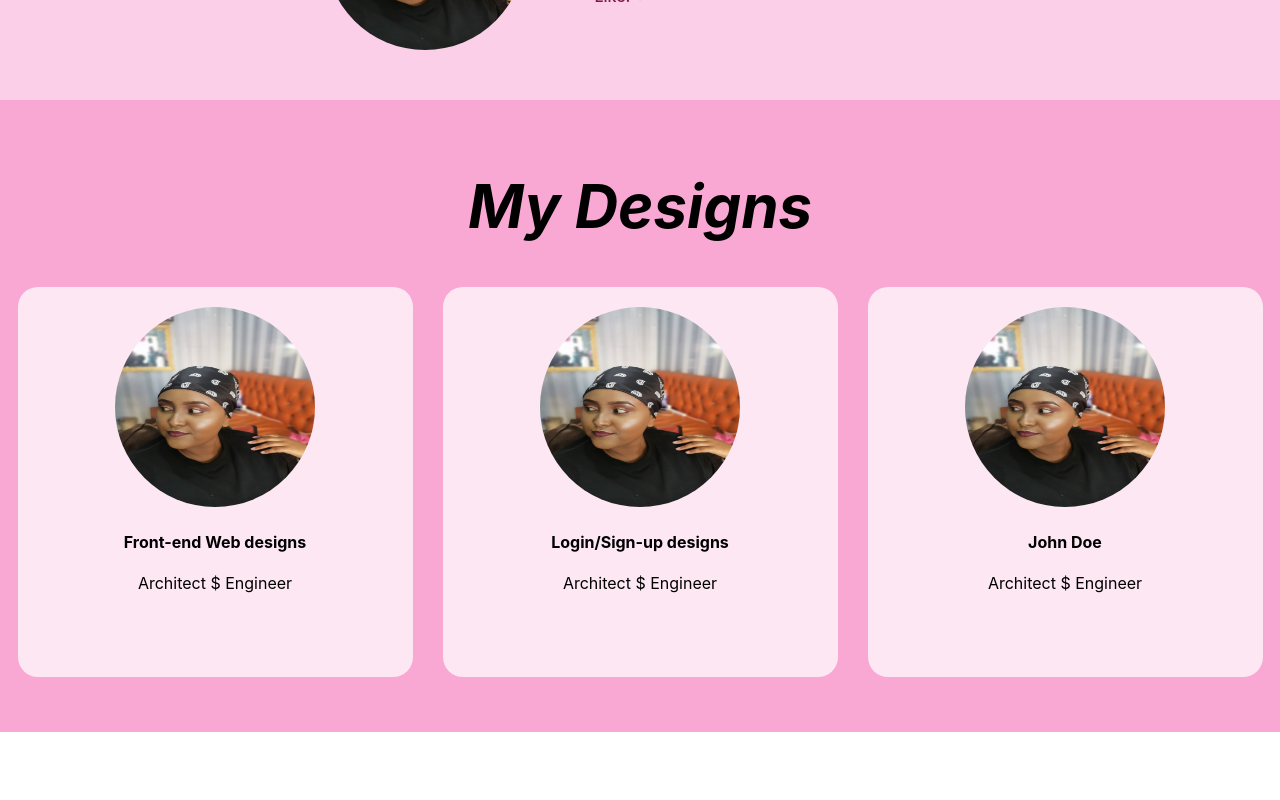
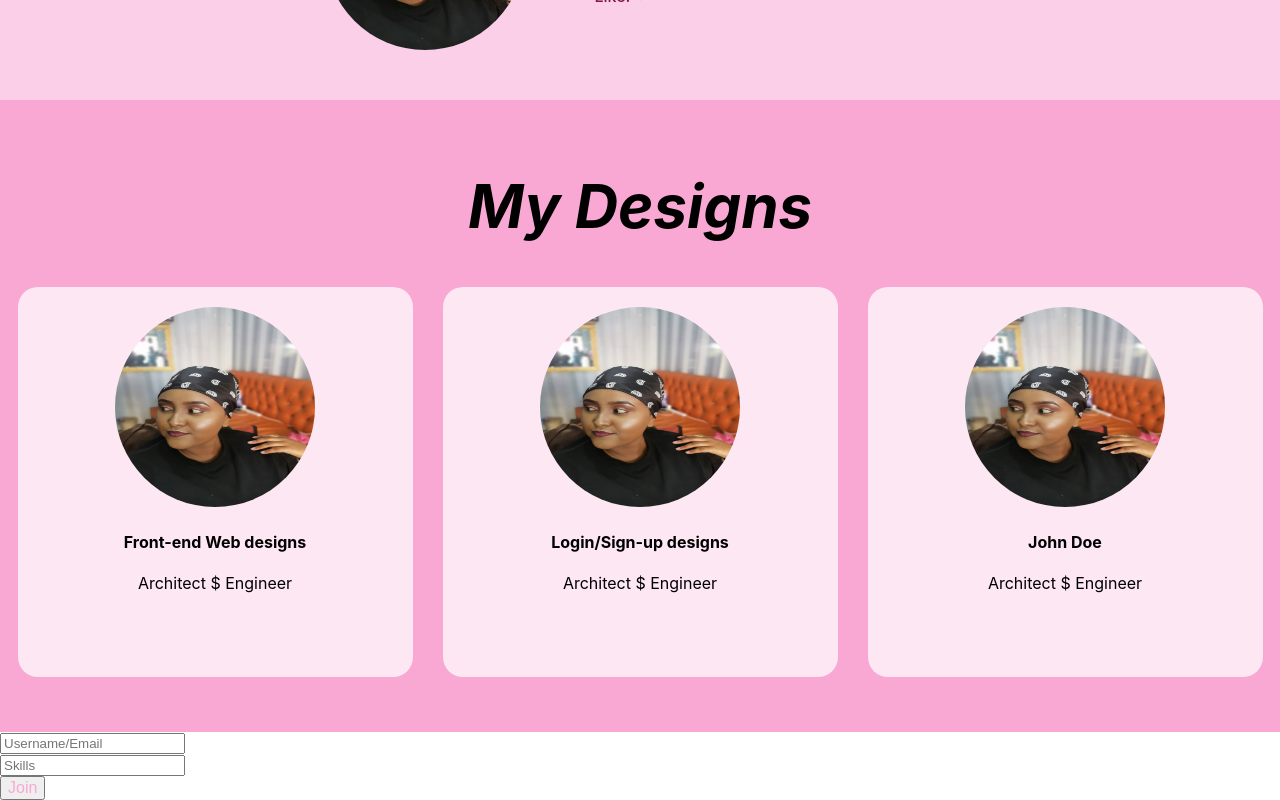
Before and after one commit to MaureenMurugi/techFace, a React (Create React App) app: page / in a window 1280 px wide. Shown: the part 329-1129 px from the top of the page. Before the commit the page ends 1061 px from the top, so only its background shows below. Built offline with nearby package versions, Linux system fonts and the light colour scheme.

Commit message:
Add a profileForm

```diff
--- a/src/Components/Home.js
+++ b/src/Components/Home.js
@@ -2,6 +2,7 @@ import user from "../Components/data/user"
  import logo from "../Images/murugi.jpg"
  import like from "../Images/like2.png"
 import ProfileCard from "./ProfileCard";
+import ProfileForm from "./ProfileForm";
 
 function Home(props) {
     props=user;
@@ -20,6 +21,8 @@ function Home(props) {
             </div>
       </div>
       <ProfileCard/>
+      <ProfileForm/>
+
         </>
 
 
--- a/src/Components/ProfileForm.js
+++ b/src/Components/ProfileForm.js
@@ -2,8 +2,29 @@
 
 function ProfileForm() {
     return (
-      <div>
-        <h1>Home!</h1>
+      <div className="containerForm">
+       <div className="screen">
+         <div className="screen_content">
+           <form className="login">
+             <div className="login_field">
+               <i className="login_icon fas fa-user"></i>
+               <input type="text" className="login_input" placeholder="Username/Email"></input>
+             </div>
+
+             <div className="login_field">
+               <i className="login_icon fas fa-lock"></i>
+               <input type="text" className="login_input" placeholder="Skills"></input>
+             </div>
+
+             <button className="button">
+               <span>Join</span>
+               <i className="button_icon fas fa-chevron-right"></i>
+             </button>
+           </form>
+
+         </div>
+
+       </div>
       </div>
     );
   }
```
